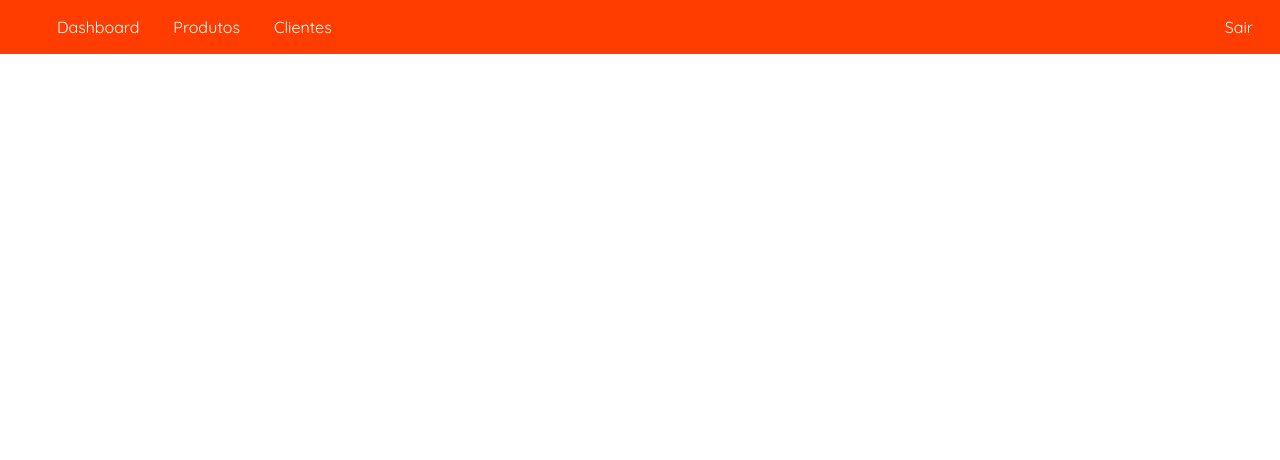
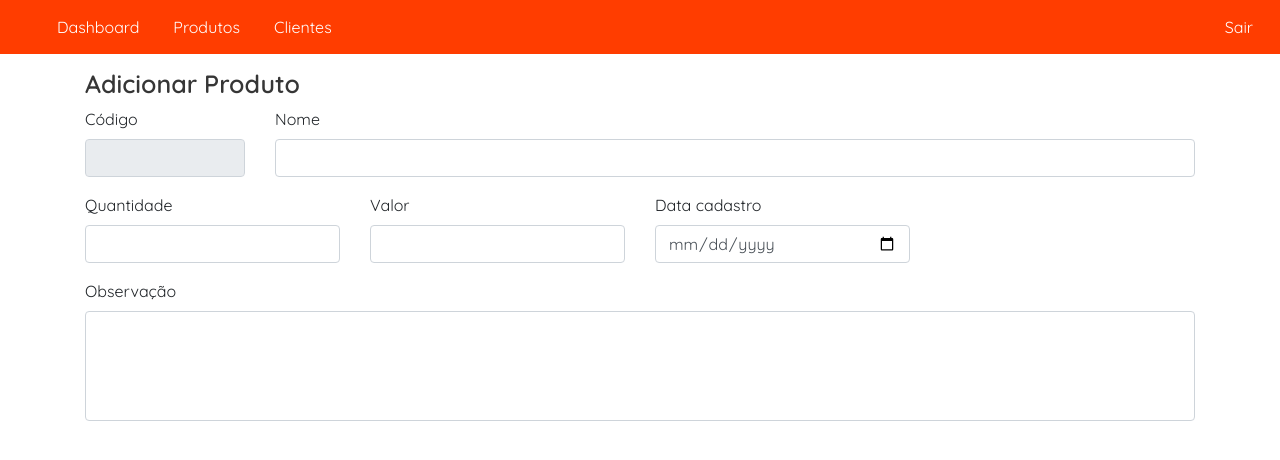
Before and after one commit to ggeraldodequeiroz/Desafio, a Vue app in the folder frontend/: page /controle-de-produtos/novo in a window 1280 px wide. Shown: the top 460 px of the page. Built offline with nearby package versions, Linux system fonts and the light colour scheme.

Commit message:
Desenvolvimento de formulário de novo produto e configuração de route.

```diff
--- a/frontend/src/App.vue
+++ b/frontend/src/App.vue
@@ -50,4 +50,10 @@ hr {
   margin-top: 15px;
 }
 
+.titulo {
+  font-weight: 600;
+  color: #363636;
+  font-size: 25px;
+}
+
 </style>
--- a/frontend/src/router/routes.js
+++ b/frontend/src/router/routes.js
@@ -1,7 +1,8 @@
-import Dashboard from '@/views/Dashboard'
-import ControleDeClientes from '@/views/ControleDeClientes'
-import ControleDeProdutos from '@/views/ControleDeProdutos'
-import Login from '@/views/Login'
+import Dashboard from '@/views/Dashboard';
+import ControleDeClientes from '@/views/ControleDeClientes';
+import ControleDeProdutos from '@/views/ControleDeProdutos';
+import Produto from '@/views/Produto';
+import Login from '@/views/Login';
 
 const routes = [
     {
@@ -16,21 +17,28 @@ const routes = [
         name: 'Dashboard',
         component: Dashboard,
         title: 'Dashboard',
-        meta: { requiredAuth: false }
+        meta: { requiredAuth: true }
     },
     {
         path: '/controle-de-produtos',
         name: 'ControleDeProdutos',
         component: ControleDeProdutos,
         title: 'Produtos',
-        meta: { requiredAuth: false }
+        meta: { requiredAuth: true }
     },
     {
         path: '/controle-de-clientes',
         name: 'ControleDeClientes',
         component: ControleDeClientes,
         title: 'Clientes',
-        meta: { requiredAuth: false }
+        meta: { requiredAuth: true }
+    },
+    {
+        path: '/controle-de-produtos/novo',
+        name: 'NovoProduto',
+        component: Produto,
+        title: 'Adicionar Produto',
+        meta: { requiredAuth: true }
     },
 
 ];
--- a/frontend/src/views/ControleDeProdutos.vue
+++ b/frontend/src/views/ControleDeProdutos.vue
@@ -9,7 +9,7 @@
 
         <div class="row sub-container">
             <div class="col-sm-2">
-                <Button value="Adicionar"></Button>
+                <Button :callback="adicionarProduto" value="Adicionar"></Button>
             </div>
         </div>
 
@@ -33,7 +33,10 @@
                             <td>{{ item.quantidadeEstoque }}</td>
                             <td>{{ item.valor | real}}</td>
                             <td>{{ item.dataCadastro | data }}</td>
-                            <td>Editar / Excluir</td>
+                            <td>
+                                <i @click="editarProduto" class="fas fa-pencil-alt icones-tabela"></i>
+                                <i @click="excluirProduto" class="fas fa-trash-alt icones-tabela"></i>
+                            </td>
                         </tr>
                     </tbody>
                 </table>
@@ -69,6 +72,15 @@ export default {
         }
     },
     methods: {
+        adicionarProduto() {
+            this.$router.push({ name: "NovoProduto" });
+        },
+        editarProduto() {
+            alert('Editar produto');
+        },
+        excluirProduto() {
+            alert('Excluir produto');
+        },
         obterTodosOsProdutos() {
             produtoService.obterTodos()
             .then(response => {
@@ -88,8 +100,11 @@ export default {
 
 <style scoped>
 
-    h1 {
-        color: red;
+    .icones-tabela {
+        margin: 5px;
+        cursor: pointer;
+        color: var(--cor-primaria);
     }
 
+
 </style>
--- /dev/null
+++ b/frontend/src/views/Produto.vue
@@ -0,0 +1,56 @@
+<template>
+    <div class="container">
+        <div class="row">
+            <div class="col sm-12">
+                <h1 class="titulo">Adicionar Produto</h1>
+            </div>
+        </div>
+        <div class="row">
+            <div class="col-sm-2">
+                <div class="form-group">
+                    <label for="id">Código</label>
+                    <input id="id" type="text" disabled class="form-control" />
+                </div>
+            </div>
+
+            <div class="col-sm-10">
+                <div class="form-group">
+                    <label for="nome">Nome</label>
+                    <input id="nome" type="text" class="form-control" />
+                </div>
+            </div>
+
+            <div class="col-sm-3">
+                <div class="form-group">
+                    <label for="quantidade">Quantidade</label>
+                    <input id="quantidade" type="text" class="form-control" />
+                </div>
+            </div>
+            <div class="col-sm-3">
+                <div class="form-group">
+                    <label for="valor">Valor</label>
+                    <input id="valor" type="text" class="form-control" />
+                </div>
+            </div>
+            <div class="col-sm-3">
+                <div class="form-group">
+                    <label for="data-cadastro">Data cadastro</label>
+                    <input id="data-cadastro" type="date" class="form-control" />
+                </div>
+            </div>
+            <div class="col-sm-12">
+                <div class="form-group">
+                    <label for="observacao">Observação</label>
+                    <textarea id="observacao" type="date" class="form-control" rows="4"></textarea>
+                </div>
+            </div>
+        </div>
+
+    </div>
+</template>
+
+<style scoped>
+textarea {
+    resize: none;
+}
+</style>
```
